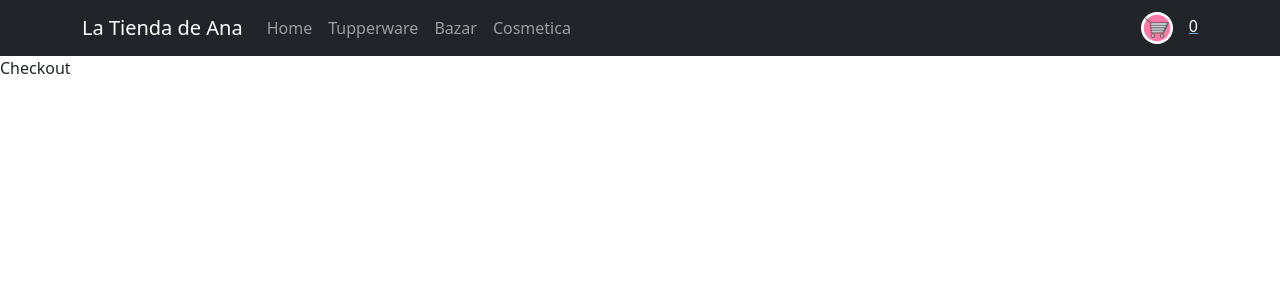
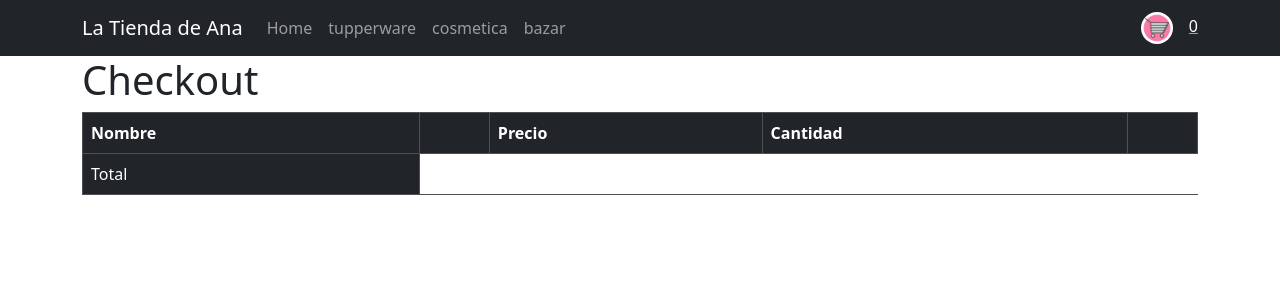
Before and after one commit to faliaga77/EcommerceReact-FernandoAliaga, a React (Create React App) app: page /CheckOut in a window 1280 px wide. Shown: the top 300 px of the page. Built offline with nearby package versions, Linux system fonts and the light colour scheme.

Commit message:
NavBar retoque

```diff
--- a/src/components/CheckOut.jsx
+++ b/src/components/CheckOut.jsx
@@ -1,3 +1,45 @@
+import { Container, Table } from "react-bootstrap"
+import { useContext } from "react";
+import { CartContext } from "../contexts/CartContext";
+
+
 export const CheckOut = () => {
-     return <div>Checkout </div>
+     const {items} = useContext(CartContext)
+
+     const total = () =>
+     items.reduce((acumulador, valorActual) =>
+          acumulador + valorActual.quantity * valorActual.price,
+          0
+     )
+
+     return (
+          <Container>
+               <h1>Checkout</h1>
+               <Table striped bordered hover variant= "dark">
+                    <thead>
+                         <tr>
+                              <th>Nombre</th>
+                              <th></th>
+                              <th>Precio</th>
+                              <th>Cantidad</th>
+                              <th></th>
+                         </tr>
+                    </thead>
+                    <tbody>
+                         {items.map(item => (
+                              <tr key={item.id}>
+                                   <td>{item.title}</td>
+                                   <td>{item.price}</td>
+                                   <td>{item.quantity}</td>
+                            </tr>
+                         ))}
+                    </tbody>
+                    <tfoot>
+                         <tr>
+                              <td>Total</td>
+                         </tr>
+                    </tfoot>
+               </Table>
+          </Container>
+     )
 }
--- a/src/components/NavBar.jsx
+++ b/src/components/NavBar.jsx
@@ -4,17 +4,47 @@ import Navbar from 'react-bootstrap/Navbar';
 import { CartWidget } from "./CartWidget";
 import {NavLink} from "react-router-dom";
 
-export const NavBar = () => (<Navbar bg="dark" data-bs-theme="dark">
+import data from "../data/products.json";
+
+const categories = data.map(product => product.category)
+const uniqueCategories = new Set(categories)
+
+export const NavBar = () => (
+ <Navbar bg="dark" data-bs-theme="dark">
   <Container>
-    <Navbar.Brand as={NavLink} to="/">La Tienda de Ana</Navbar.Brand>
+    <Navbar.Brand href='#home'>La Tienda de Ana</Navbar.Brand>
     <Nav className="me-auto">
-      <Nav.Link as={NavLink} to='/'>Home</Nav.Link>
-      <Nav.Link as={NavLink} to="/category/tupperware">Tupperware</Nav.Link>
-      <Nav.Link as={NavLink} to="/category/bazar">Bazar</Nav.Link>
-      <Nav.Link as={NavLink} to="/category/cosmetica">Cosmetica</Nav.Link>
+      <Nav.Link href='/'>Home</Nav.Link>
+       {[...uniqueCategories].map(category => (
+        <Nav.Link
+        as={NavLink}
+        key={category}
+        to={`/category/${category}`}
+         >
+       {category}
+       </Nav.Link>
+       ))}
     </Nav>
-    <CartWidget />
+    <CartWidget/>
   </Container>
 </Navbar>
 
 );
+
+
+
+// export const NavBar = () => (
+// <Navbar bg="dark" data-bs-theme="dark">
+//   <Container>
+//     <Navbar.Brand as={NavLink} to="/">La Tienda de Ana</Navbar.Brand>
+//     <Nav className="me-auto">
+//       <Nav.Link as={NavLink} to='/'>Home</Nav.Link>
+//       <Nav.Link as={NavLink} to="/category/tupperware">Tupperware</Nav.Link>
+//       <Nav.Link as={NavLink} to="/category/bazar">Bazar</Nav.Link>
+//       <Nav.Link as={NavLink} to="/category/cosmetica">Cosmetica</Nav.Link>
+//     </Nav>
+//     <CartWidget />
+//   </Container>
+// </Navbar>
+
+// );
```
